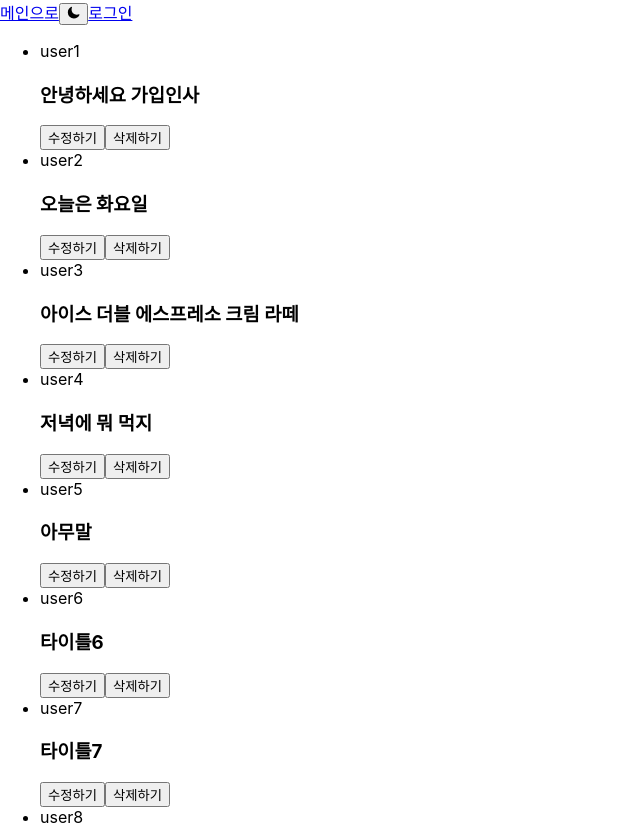
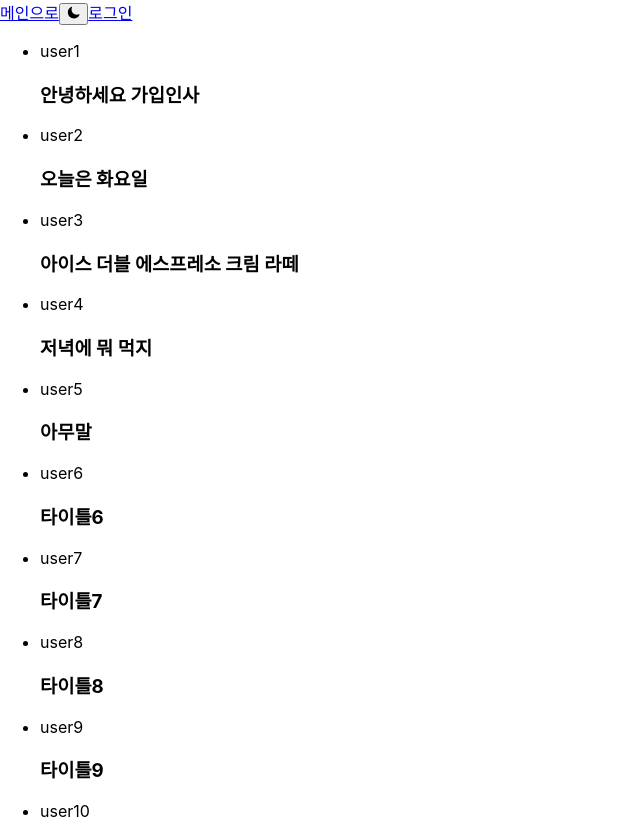
Before and after one commit to kyoungjooo/board, a React (Create React App) app in the folder board-project/: page / in a window 1280 px wide. Shown: the top 825 px of the page, without its empty margins (0-640 px from the left). Built offline with nearby package versions, Linux system fonts and the light colour scheme.

Commit message:
feat: protected router

```diff
--- a/board-project/src/pages/addPosting.jsx
+++ b/board-project/src/pages/addPosting.jsx
@@ -4,6 +4,7 @@ import { usePosts } from "../context/postContext";
 import { useLogin } from "../context/loginContext";
 import { v4 as uuidv4 } from "uuid";
 import { useRef } from "react";
+import Modal from "../components/modal";
 
 const AddPosting = () => {
   const { posts, updatePosts } = usePosts();
--- a/board-project/src/pages/home/posts.jsx
+++ b/board-project/src/pages/home/posts.jsx
@@ -3,12 +3,14 @@ import { usePosts } from "../../context/postContext";
 import Edit from "../edit";
 import { useState } from "react";
 import Button from "../../components/button";
+import { useLogin } from "../../context/loginContext";
 
 const Posts = () => {
   const { posts, updatePosts } = usePosts();
   const [isEditing, setIsEditing] = useState(false);
   const [editingPost, setEditingPost] = useState({});
   const navigate = useNavigate();
+  const { isLogin, handleLogin, settingUserLogin, userData } = useLogin();
   const handleNavigate = (post) => {
     navigate(`/post/${post.postId}`, { state: { post } });
   };
@@ -45,10 +47,14 @@ const Posts = () => {
             <span>{post.userName}</span>
             <h3 onClick={() => handleNavigate(post)}>{post.title}</h3>
             {/* 현재 로그인한 유저와 userId가 같은 게시물만 보여주기 */}
-            <span className="btns-wrap">
-              <button onClick={() => toggleEditPost(post)}>수정하기</button>
-              <button onClick={() => handleDelete(post)}>삭제하기</button>
-            </span>
+            {isLogin && userData.userId == post.userId ? (
+              <span className="btns-wrap">
+                <button onClick={() => toggleEditPost(post)}>수정하기</button>
+                <button onClick={() => handleDelete(post)}>삭제하기</button>
+              </span>
+            ) : (
+              ""
+            )}
           </li>
         ))}
       </ul>
--- a/board-project/src/pages/post-detail.jsx
+++ b/board-project/src/pages/post-detail.jsx
@@ -1,16 +1,21 @@
 import { useState } from "react";
-import { useParams } from "react-router-dom";
+import { useLocation, useParams } from "react-router-dom";
 import Comment from "../components/comment";
 import { usePosts } from "../context/postContext";
 import { useLogin } from "../context/loginContext";
+import Edit from "./edit";
 
 const PostDetail = () => {
+  const location = useLocation();
+  const post = location.state.post;
   const { posts, updatePosts } = usePosts();
   const { isLogin, handleLogin, settingUserLogin, userData } = useLogin();
   const { postId } = useParams();
   const [reply, setReply] = useState("");
   const targetPost = posts.find((post) => post.postId == parseInt(postId));
   const { userName, userId, title, content, comments } = targetPost;
+  const [isEditing, setIsEditing] = useState(false);
+  const [editingPost, setEditingPost] = useState({});
 
   const handleSubmit = (e) => {
     e.preventDefault();
@@ -28,20 +33,42 @@ const PostDetail = () => {
     });
     updatePosts(copy);
   };
-
+  //게시글 삭제
+  const handleDelete = (post) => {
+    let copy = [...posts];
+    const deletedPost = copy.filter((copyEl) => copyEl.postId !== post.postId);
+    updatePosts(deletedPost);
+  };
+  //게시글 수정
+  const toggleEditPost = (post) => {
+    setIsEditing((prev) => !prev);
+    setEditingPost(post);
+  };
+  const updatedPost = (updated) => {
+    let copy = [...posts];
+    const updatedPosts = copy.map((copyEl) => {
+      return copyEl.postId == updated.postId ? updated : copyEl;
+    });
+    updatePosts(updatedPosts);
+  };
   return (
     <>
       <div>
         <span>{userName}</span>
         <h3>{title}</h3>
+        {isLogin && userData.userId == post.userId ? (
           <span className="btns-wrap">
-          <button>수정하기</button>
-          <button>삭제하기</button>
+            <button onClick={() => toggleEditPost(post)}>수정하기</button>
+            <button onClick={() => handleDelete(post)}>삭제하기</button>
           </span>
+        ) : (
+          ""
+        )}
       </div>
       <p>{content}</p>
       <div className="comment">
         <span>댓글</span>
+        {isLogin && (
           <form onSubmit={handleSubmit}>
             <input
               type="text"
@@ -52,12 +79,22 @@ const PostDetail = () => {
             ></input>
             <button>입력</button>
           </form>
+        )}
         <ul>
           {comments.map((reply) => {
             return <Comment reply={reply} />;
           })}
         </ul>
       </div>
+      {isEditing && (
+        <Edit
+          posts={posts}
+          toggleEditPost={toggleEditPost}
+          updatedPost={updatedPost}
+          editingPost={editingPost}
+          setIsEditing={setIsEditing}
+        />
+      )}
     </>
   );
 };
--- /dev/null
+++ b/board-project/src/pages/protectedRouter.jsx
@@ -0,0 +1,14 @@
+import Modal from "../components/modal";
+import { useLogin } from "../context/loginContext";
+import { Navigate } from "react-router-dom";
+
+const ProtectedRouter = ({ children }) => {
+  const { isLogin, handleLogin, settingUserLogin, userData } = useLogin();
+
+  if (!isLogin) {
+    return <Navigate to="/login" replace />;
+  }
+
+  return { children };
+};
+export default ProtectedRouter;
--- a/board-project/src/routes/router.jsx
+++ b/board-project/src/routes/router.jsx
@@ -7,6 +7,7 @@ import User from "../pages/user";
 import Login from "../pages/login";
 import Home from "../pages/home/home";
 import AddPosting from "../pages/addPosting";
+import ProtectedRouter from "../pages/protectedRouter";
 
 const router = createBrowserRouter([
   {
@@ -32,17 +33,15 @@ const router = createBrowserRouter([
       },
       {
         path: "post/:postId",
-        element: (
-          <div>
-            <PostDetail />
-          </div>
-        ),
+        element: <PostDetail />,
       },
       {
         path: "post/posting",
         element: (
           <div>
-            <AddPosting />
+            <ProtectedRouter>
+              <AddPosting />
+            </ProtectedRouter>
           </div>
         ),
       },
```
Lines whose indentation alone changed are shown as unchanged.
